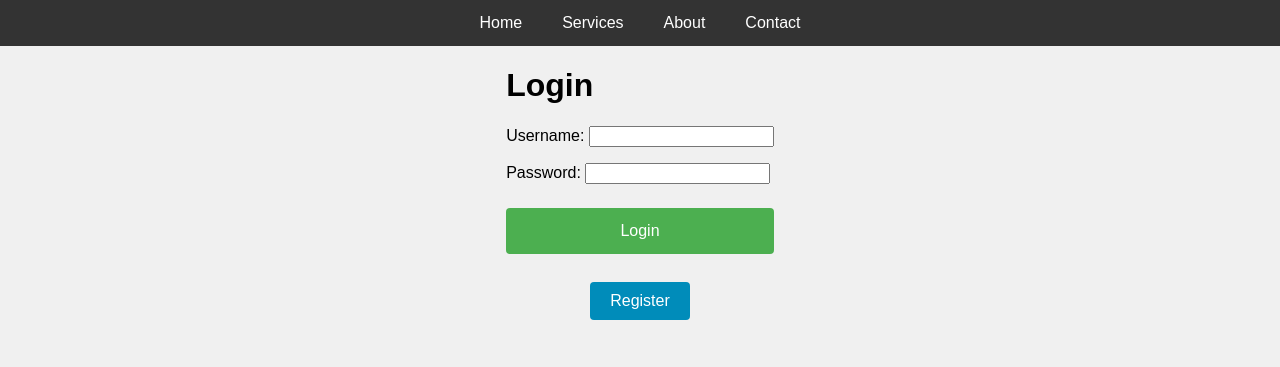
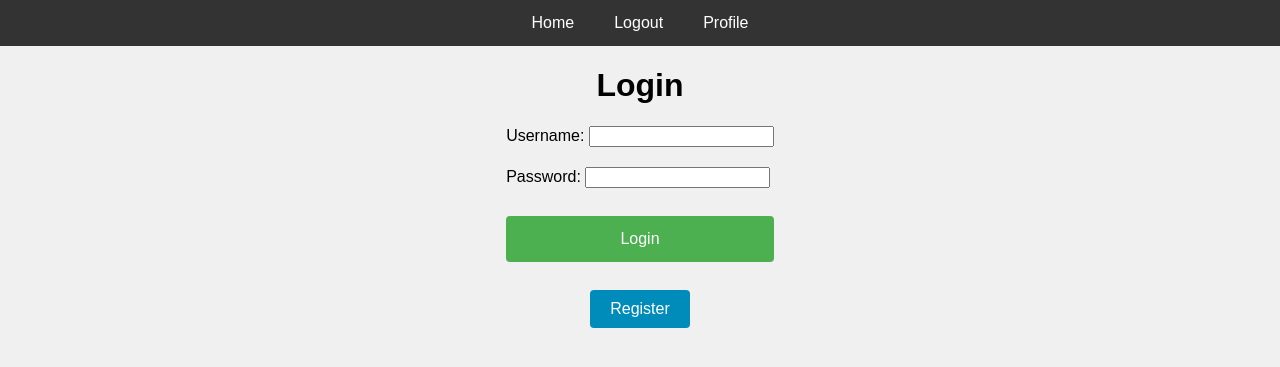
Before and after one commit to someonewhoexists1210/WeatherAPI, a Django app: page /user/login/ in a window 1280 px wide. Shown: the top 367 px of the page. Run offline with Django 5.2, Linux system fonts and the light colour scheme.

Commit message:
small fixes

```diff
--- a/frontend/static/css/auth.css
+++ b/frontend/static/css/auth.css
@@ -1,11 +1,15 @@
 body {
     font-family: Arial, sans-serif;
     background-color: #f0f0f0;
+    margin: 0;
+
+}
+main {
     display: flex;
     flex-direction: column;
     justify-content: center;
     align-items: center;
-    margin: 0;
+
 }
 
 .form-title {
--- a/frontend/templates/base.html
+++ b/frontend/templates/base.html
@@ -10,10 +10,9 @@
 <body>
     <nav>
         <ul>
-            <li><a href="#home">Home</a></li>
-            <li><a href="#services">Services</a></li>
-            <li><a href="#about">About</a></li>
-            <li><a href="#contact">Contact</a></li>
+            <li><a href="/">Home</a></li>
+            <li><a href="/user/logout">Logout</a></li>
+            <li><a href="/user/profile">Profile</a></li>
         </ul>
     </nav>
 
--- a/frontend/templates/login.html
+++ b/frontend/templates/login.html
@@ -8,8 +8,24 @@
 <h1>Login</h1>
 
 <form method="post">
+    <div class="errors">
+        {% for error in form.username.errors %}
+            <p class="error"><b>{{ error }}</b></p>
+        {% endfor %}
+        {% for error in form.password.errors %}
+            <p class="error"><b>{{ error }}</b></p>
+        {% endfor %}
+    </div>
     {% csrf_token %}
-    {{ form.as_p }}
+    <div class="form-field">
+        {{ form.username.label_tag }}
+        {{ form.username }}
+    </div>
+
+    <div class="form-field">
+        {{ form.password.label_tag }}
+        {{ form.password }}
+    </div>
     <button type="submit">Login</button>
 </form>
 
```
Also changed, not shown: db.sqlite3.
